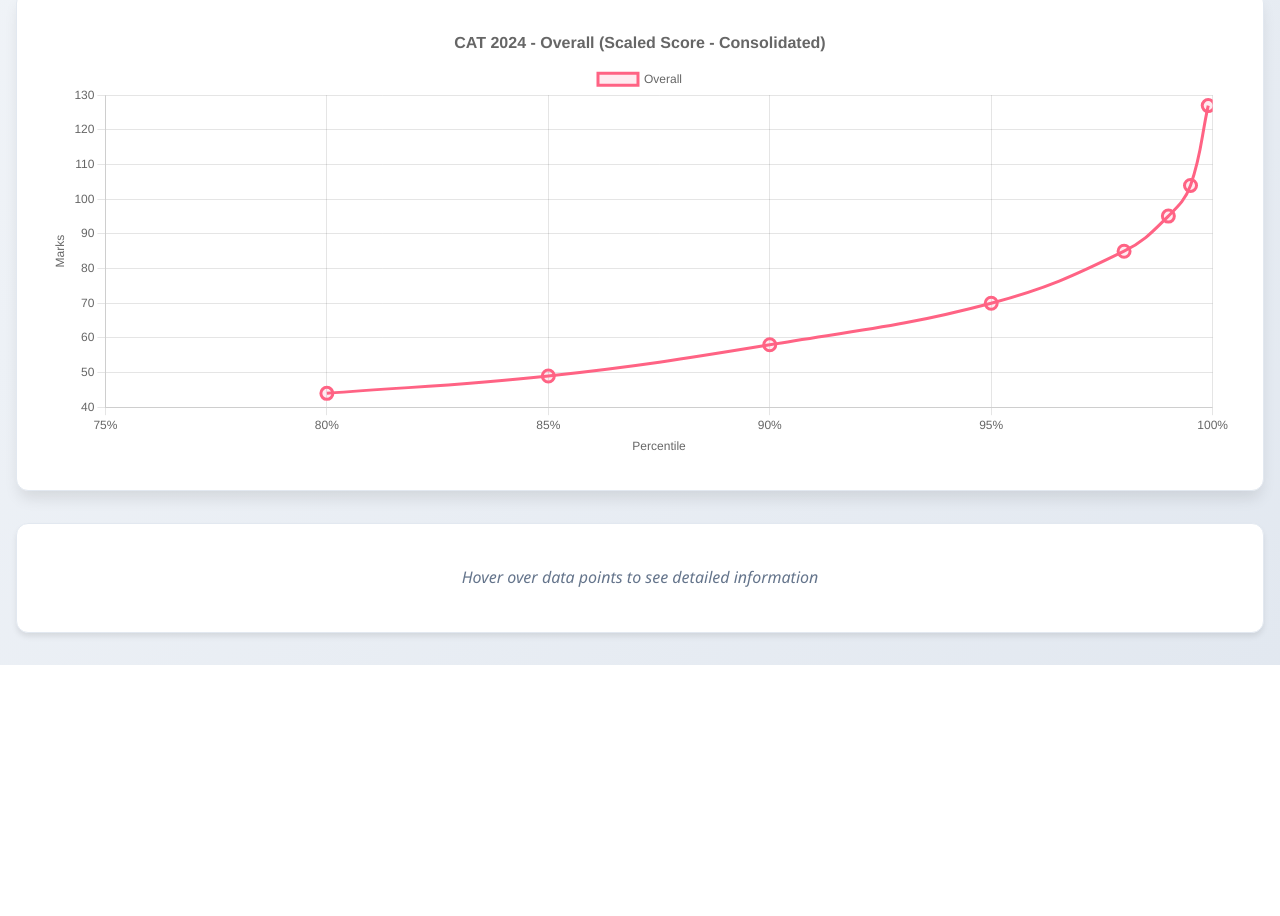
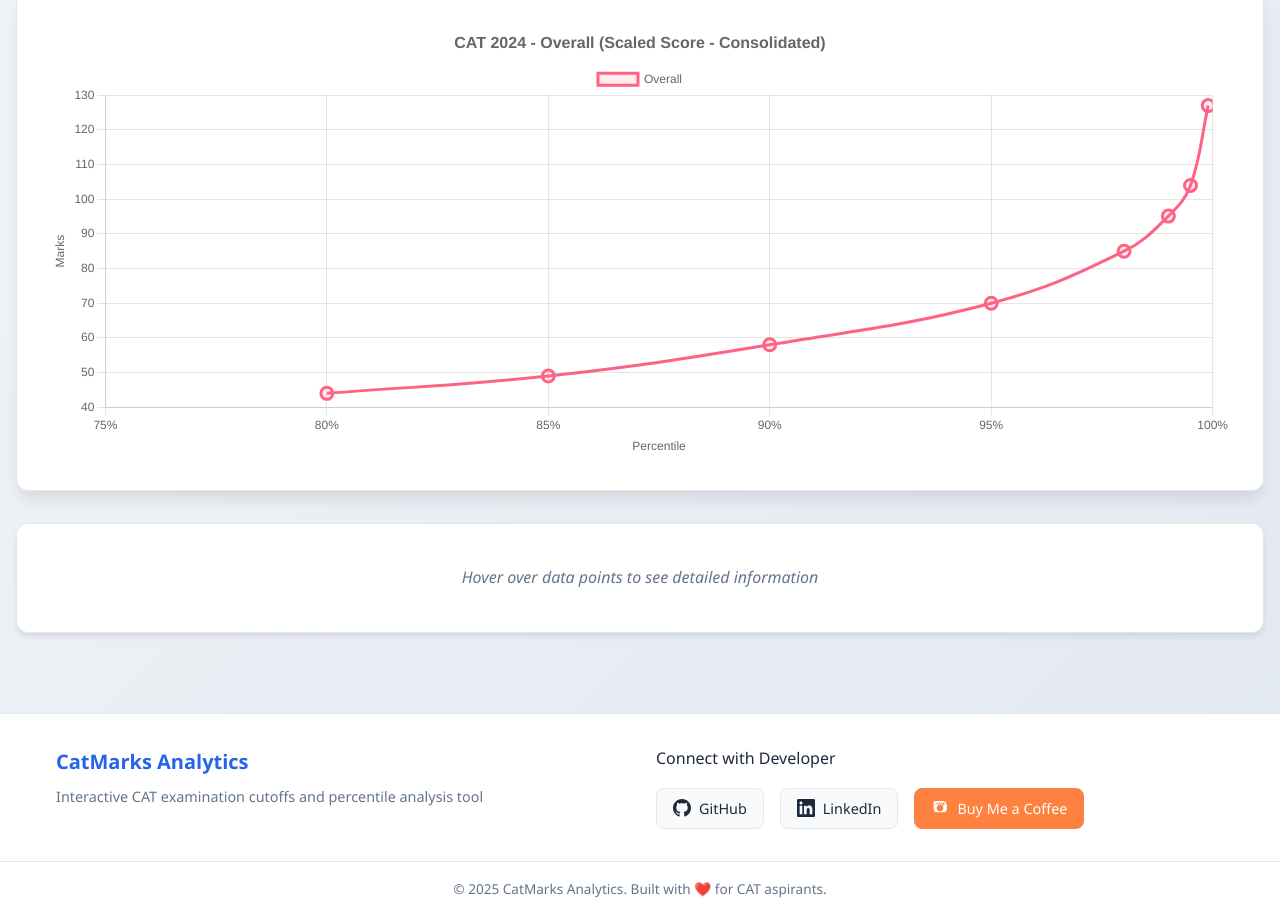
Before and after one commit to vidish16/catmarks-analytics, a website built with Vite: page index.html in a window 1280 px wide. Shown: the part 1253-2169 px from the top of the page. Before the commit the page ends 1918 px from the top, so only its background shows below. Built offline with nearby package versions, Linux system fonts and the light colour scheme.

Commit message:
Add professional footer with social links and Buy Me a Coffee support

```diff
--- a/index.html
+++ b/index.html
@@ -92,6 +92,41 @@
           </div>
         </div>
       </main>
+
+      <footer class="footer">
+        <div class="footer-content">
+          <div class="footer-info">
+            <h3>CatMarks Analytics</h3>
+            <p>Interactive CAT examination cutoffs and percentile analysis tool</p>
+          </div>
+          <div class="footer-links">
+            <h4>Connect with Developer</h4>
+            <div class="social-links">
+              <a href="https://github.com/vidish16" target="_blank" rel="noopener noreferrer" class="social-link">
+                <svg class="social-icon" viewBox="0 0 24 24" fill="currentColor">
+                  <path d="M12 0c-6.626 0-12 5.373-12 12 0 5.302 3.438 9.8 8.207 11.387.599.111.793-.261.793-.577v-2.234c-3.338.726-4.033-1.416-4.033-1.416-.546-1.387-1.333-1.756-1.333-1.756-1.089-.745.083-.729.083-.729 1.205.084 1.839 1.237 1.839 1.237 1.07 1.834 2.807 1.304 3.492.997.107-.775.418-1.305.762-1.604-2.665-.305-5.467-1.334-5.467-5.931 0-1.311.469-2.381 1.236-3.221-.124-.303-.535-1.524.117-3.176 0 0 1.008-.322 3.301 1.23.957-.266 1.983-.399 3.003-.404 1.02.005 2.047.138 3.006.404 2.291-1.552 3.297-1.23 3.297-1.23.653 1.653.242 2.874.118 3.176.77.84 1.235 1.911 1.235 3.221 0 4.609-2.807 5.624-5.479 5.921.43.372.823 1.102.823 2.222v3.293c0 .319.192.694.801.576 4.765-1.589 8.199-6.086 8.199-11.386 0-6.627-5.373-12-12-12z"/>
+                </svg>
+                GitHub
+              </a>
+              <a href="https://linkedin.com/in/vidish16" target="_blank" rel="noopener noreferrer" class="social-link">
+                <svg class="social-icon" viewBox="0 0 24 24" fill="currentColor">
+                  <path d="M20.447 20.452h-3.554v-5.569c0-1.328-.027-3.037-1.852-3.037-1.853 0-2.136 1.445-2.136 2.939v5.667H9.351V9h3.414v1.561h.046c.477-.9 1.637-1.85 3.37-1.85 3.601 0 4.267 2.37 4.267 5.455v6.286zM5.337 7.433c-1.144 0-2.063-.926-2.063-2.065 0-1.138.92-2.063 2.063-2.063 1.14 0 2.064.925 2.064 2.063 0 1.139-.925 2.065-2.064 2.065zm1.782 13.019H3.555V9h3.564v11.452zM22.225 0H1.771C.792 0 0 .774 0 1.729v20.542C0 23.227.792 24 1.771 24h20.451C23.2 24 24 23.227 24 22.271V1.729C24 .774 23.2 0 22.222 0h.003z"/>
+                </svg>
+                LinkedIn
+              </a>
+              <a href="https://buymeacoffee.com/vidish" target="_blank" rel="noopener noreferrer" class="social-link buy-coffee">
+                <svg class="social-icon" viewBox="0 0 24 24" fill="currentColor">
+                  <path d="M20.216 6.415l-.132-.666c-.119-.598-.388-1.163-.766-1.614a4.877 4.877 0 0 0-1.348-1.192c-.504-.285-1.072-.434-1.654-.434H6.684c-.582 0-1.15.149-1.654.434a4.877 4.877 0 0 0-1.348 1.192c-.378.451-.647 1.016-.766 1.614L3.784 7.081c-.48 2.424-.48 4.927 0 7.351.119.598.388 1.163.766 1.614.378.451.861.832 1.348 1.192.504.285 1.072.434 1.654.434h9.632c.582 0 1.15-.149 1.654-.434a4.877 4.877 0 0 0 1.348-1.192c.378-.451.647-1.016.766-1.614.48-2.424.48-4.927 0-7.351zM12 16.5c-2.485 0-4.5-2.015-4.5-4.5s2.015-4.5 4.5-4.5 4.5 2.015 4.5 4.5-2.015 4.5-4.5 4.5zm6-9h-1.5v1.5H15V6h-1.5v1.5H12V6h-1.5v1.5H9V6H7.5v1.5H6V6h1.5V4.5H9V6h1.5V4.5H12V6h1.5V4.5H15V6h1.5V4.5H18V6z"/>
+                </svg>
+                Buy Me a Coffee
+              </a>
+            </div>
+          </div>
+        </div>
+        <div class="footer-bottom">
+          <p>&copy; 2025 CatMarks Analytics. Built with ❤️ for CAT aspirants.</p>
+        </div>
+      </footer>
     </div>
     <script type="module" src="/src/main.js"></script>
   </body>
--- a/src/style.css
+++ b/src/style.css
@@ -448,6 +448,135 @@ button:focus-visible {
   outline: 4px auto -webkit-focus-ring-color;
 }
 
+/* Footer Styles */
+.footer {
+  background: var(--surface-color);
+  border-top: 1px solid var(--border-color);
+  margin-top: 3rem;
+  padding: 2rem 0 1rem;
+}
+
+.footer-content {
+  max-width: 1200px;
+  margin: 0 auto;
+  padding: 0 1rem;
+  display: grid;
+  grid-template-columns: 1fr 1fr;
+  gap: 2rem;
+  align-items: start;
+}
+
+.footer-info h3 {
+  color: var(--primary-color);
+  font-size: 1.25rem;
+  margin-bottom: 0.5rem;
+  font-weight: 600;
+}
+
+.footer-info p {
+  color: var(--text-secondary);
+  font-size: 0.9rem;
+  line-height: 1.5;
+}
+
+.footer-links h4 {
+  color: var(--text-primary);
+  font-size: 1rem;
+  margin-bottom: 1rem;
+  font-weight: 500;
+}
+
+.social-links {
+  display: flex;
+  gap: 1rem;
+  flex-wrap: wrap;
+}
+
+.social-link {
+  display: flex;
+  align-items: center;
+  gap: 0.5rem;
+  padding: 0.5rem 1rem;
+  background: var(--background-color);
+  border: 1px solid var(--border-color);
+  border-radius: 8px;
+  text-decoration: none;
+  color: var(--text-primary);
+  font-size: 0.9rem;
+  font-weight: 500;
+  transition: all 0.2s ease;
+}
+
+.social-link:hover {
+  background: var(--primary-color);
+  color: white;
+  border-color: var(--primary-color);
+  transform: translateY(-2px);
+  box-shadow: var(--shadow);
+}
+
+.social-link.buy-coffee {
+  background: #ff813f;
+  color: white;
+  border-color: #ff813f;
+}
+
+.social-link.buy-coffee:hover {
+  background: #e6722d;
+  border-color: #e6722d;
+  transform: translateY(-2px);
+  box-shadow: 0 4px 12px rgba(255, 129, 63, 0.3);
+}
+
+.social-icon {
+  width: 18px;
+  height: 18px;
+  flex-shrink: 0;
+}
+
+.footer-bottom {
+  margin-top: 2rem;
+  padding-top: 1rem;
+  border-top: 1px solid var(--border-color);
+  text-align: center;
+}
+
+.footer-bottom p {
+  color: var(--text-secondary);
+  font-size: 0.85rem;
+  margin: 0;
+}
+
+/* Footer Responsive Design */
+@media (max-width: 768px) {
+  .footer-content {
+    grid-template-columns: 1fr;
+    gap: 1.5rem;
+    text-align: center;
+  }
+
+  .social-links {
+    justify-content: center;
+  }
+}
+
+@media (max-width: 480px) {
+  .footer {
+    padding: 1.5rem 0 1rem;
+  }
+
+  .social-links {
+    flex-direction: column;
+    align-items: center;
+  }
+
+  .social-link {
+    width: 100%;
+    max-width: 200px;
+    justify-content: center;
+  }
+}
+
 @media (prefers-color-scheme: light) {
   :root {
     color: #213547;
```
